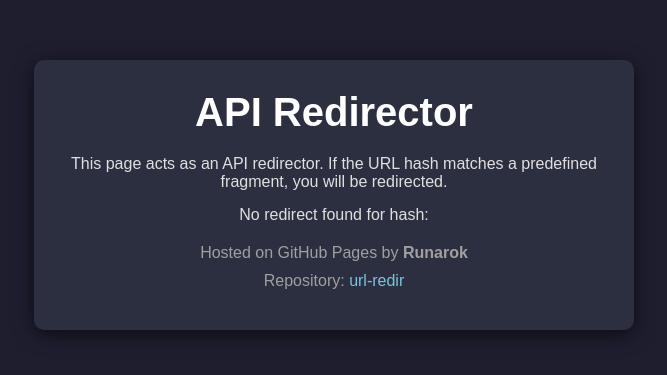
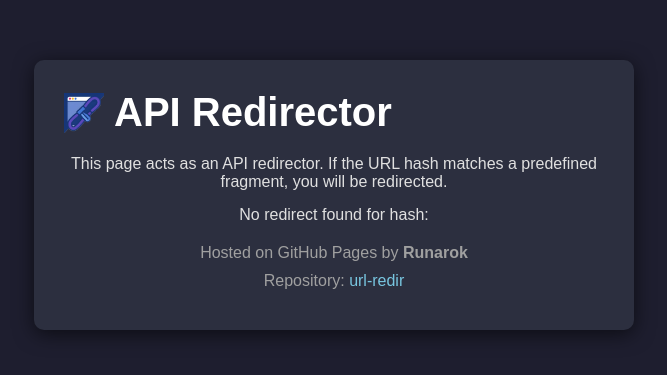
Before and after one commit to Runarok/url-redir, a plain HTML site: page index.html in a window 1280 px wide. Shown: the part 205-580 px from the top of the page, without its empty margins (306-973 px from the left). Drawn offline with Linux system fonts and the light colour scheme.

Commit message:
Update index.html

```diff
--- a/index.html
+++ b/index.html
@@ -30,6 +30,14 @@
             font-size: 2.5rem;
             color: #ffffff;
             margin-bottom: 20px;
+            display: flex;
+            align-items: center;
+        }
+
+        h1 img {
+            width: 40px; /* Adjust the size of the icon */
+            height: 40px;
+            margin-right: 10px;
         }
 
         .container {
@@ -180,12 +188,21 @@
             }, 3000); // Hide toast after 3 seconds
         }
 
+        // Keyboard shortcut (Ctrl + Shift + A)
+        window.addEventListener('keydown', function(event) {
+            if (event.ctrlKey && event.shiftKey && event.key === 'A') {
+                window.location.hash = '#All'; // Trigger the "All" redirect
+            }
+        });
+
         window.onload = fetchRedirects;
     </script>
 </head>
 <body>
     <div class="container">
-        <h1>API Redirector</h1>
+        <h1>
+            <img src="Url-rdr.png" alt="URL Redirector Icon"> API Redirector
+        </h1>
         <p>This page acts as an API redirector. If the URL hash matches a predefined fragment, you will be redirected.</p>
         <div class="message-container">
             <p id="message">Loading...</p>
```
